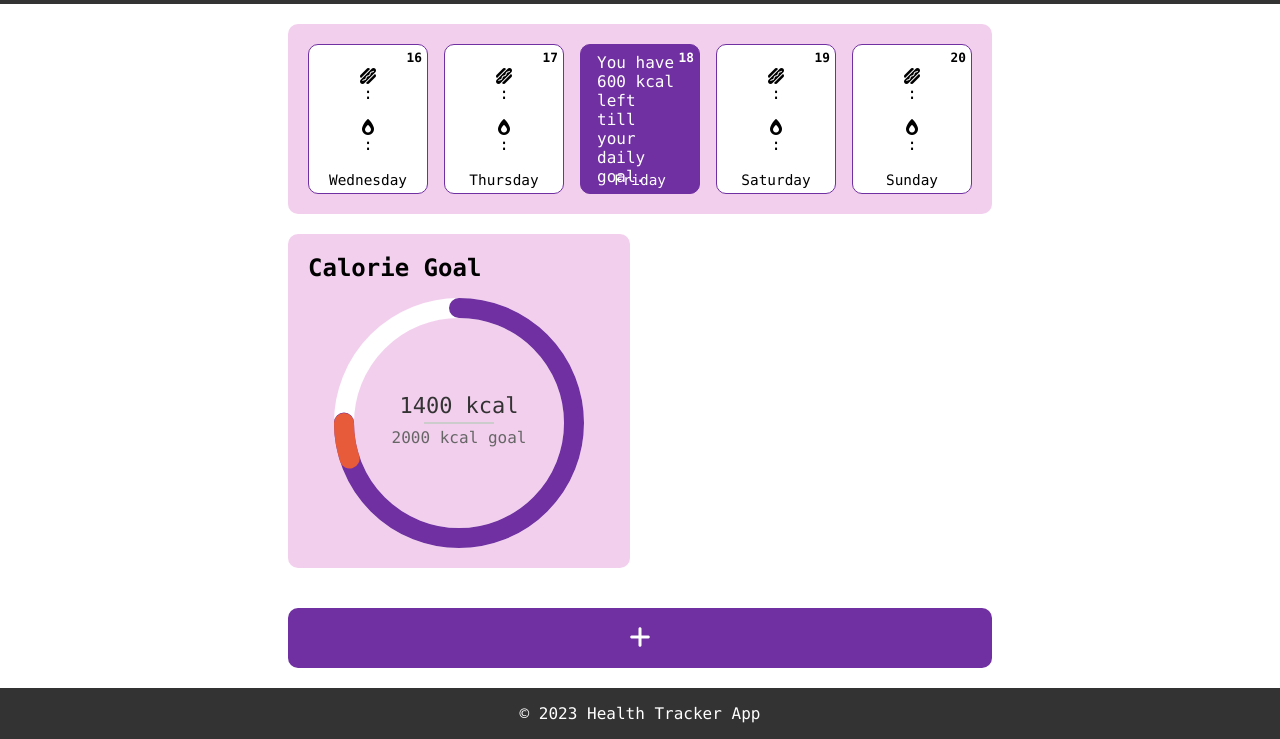
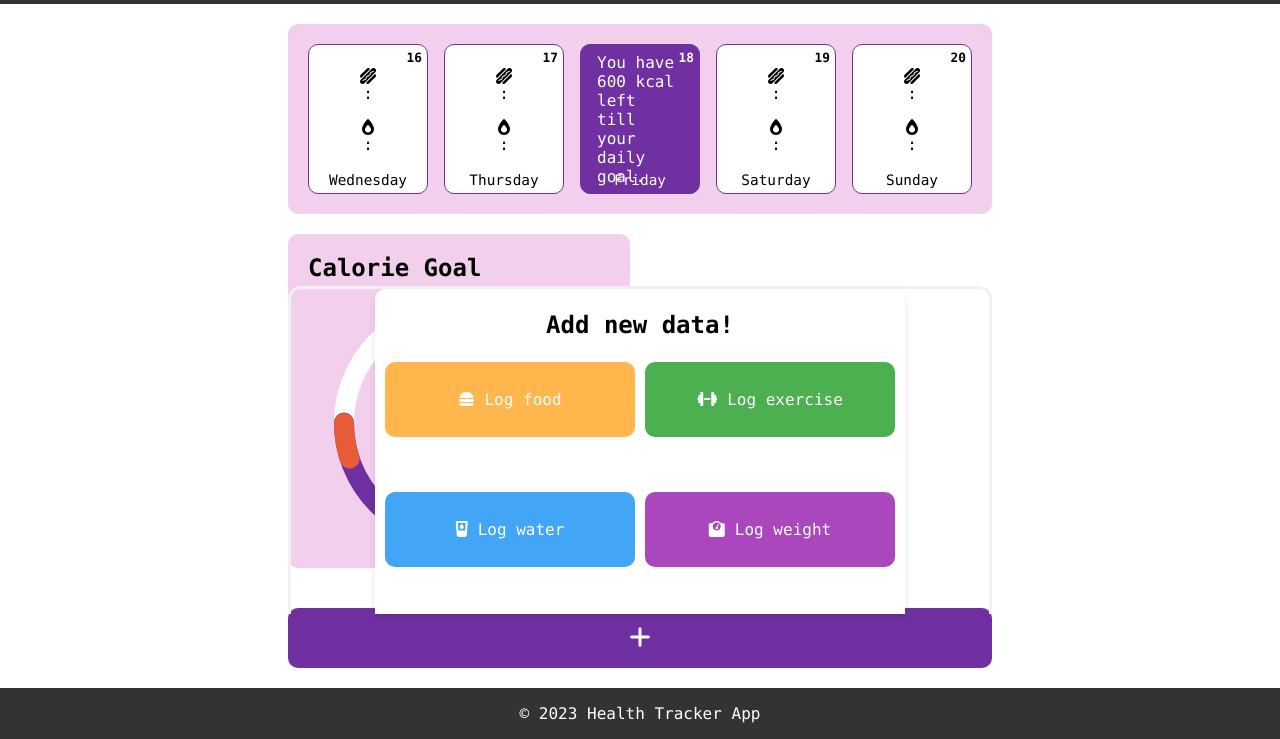
Before and after one commit to WateryLemon/Health_Tracker_App, a website: page public/index.html in a window 1280 px wide. Shown: the part 86-825 px from the top of the page. Drawn offline with Linux system fonts and the light colour scheme.

Commit message:
Refactor CSS: Improve formatting and organization of global and home page styles (mainly the log new data menu and its buttons)

```diff
--- a/public/stylesheets/index.css
+++ b/public/stylesheets/index.css
@@ -186,23 +186,49 @@
 
 .form-wrapper {
     width: 100%;
-      display: none;
+    display: flex;
+    justify-content: center;
+    align-items: center;
     position: absolute;
-      bottom: 100%;
+    bottom: 90%;
     border: 3px solid #f1f1f1;
+    border-radius: 13px 13px 0 0;
+    border-bottom: none;
     z-index: 9;
 }
 
+form h1 {
+    margin: 0;
+    padding: 12px;
+    font-size: 1.5rem;
+    text-align: center;
+}
+
 #addMenu {
-      width: 100%;
     padding: 10px;
+    height: 325px;
     background-color: white;
     box-shadow: 0px 4px 8px rgba(0, 0, 0, 0.1);
-      border-radius: 0 0 10px 10px;
+    border-radius: 10px 10px 0 0;
+}
+
+.button-grid {
+    display: grid;
+    grid-template-columns: repeat(2, 1fr);
+    place-items: center;
+    gap: 10px;
+    width: 100%;
+    height: 250px;
+    margin-top: -12px;
 }
 
 .log-button {
-      background-color: DodgerBlue;
+    display: flex;
+    align-items: center;
+    justify-content: center;
+    width: 250px;
+    height: 75px;
+    border-radius: 10px;
     border: none;
     color: white;
     padding: 12px 16px;
@@ -210,45 +236,30 @@
     cursor: pointer;
 }
 
+.log-button i {
+    margin-right: 10px;
+}
+
 .log-button:hover {
     background-color: RoyalBlue;
 }
 
-/* Style for the button grid */
-.button-grid {
-    display: grid;
-    grid-template-columns: repeat(2, 1fr);
-    gap: 10px;
-    margin-top: 10px;
-}
-
-/* Individual button colors */
 .food-button {
-    background-color: #FFB74D; /* Orange */
+    background-color: #FFB74D;
 }
 
 .exercise-button {
-    background-color: #4CAF50; /* Green */
+    background-color: #4CAF50;
 }
 
 .water-button {
-    background-color: #42A5F5; /* Blue */
+    background-color: #42A5F5;
 }
 
 .weight-button {
-    background-color: #AB47BC; /* Purple */
+    background-color: #AB47BC;
 }
 
-/* Hover effects for buttons */
 .log-button:hover {
     opacity: 0.9;
 }
-
-/* ===========================
-    Sign Up Page Styles (signUp.html)
-    =========================== */
-
-
-/* ===========================
-    Sign In Page Styles (signIn.html)
-    =========================== */
```
Lines whose indentation alone changed are shown as unchanged.
